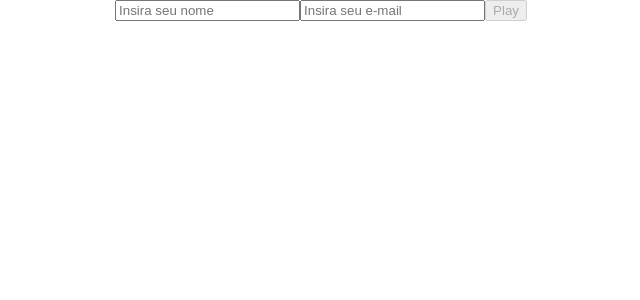
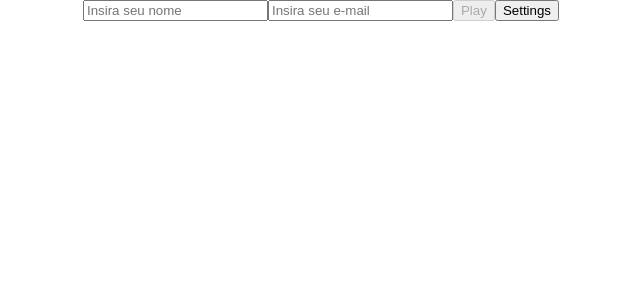
Before and after one commit to pedropereiradev/trivia-game, a React (Create React App) app: page / in a window 1280 px wide. Shown: the top 300 px of the page, without its empty margins (319-959 px from the left). Built offline with nearby package versions, Linux system fonts and the light colour scheme.

Commit message:
feat: req 03 implemented

```diff
--- a/src/App.js
+++ b/src/App.js
@@ -3,6 +3,7 @@
 import Login from './pages/Login';
 import './App.css';
 import Game from './pages/Game';
+import Settings from './pages/Settings';
 
 export default function App() {
   return (
@@ -10,6 +11,7 @@
       <Switch>
         <Route exact path="/" component={ Login } />
         <Route path="/game" component={ Game } />
+        <Route path="/settings" component={ Settings } />
       </Switch>
     </div>
   );
--- a/src/pages/Login.jsx
+++ b/src/pages/Login.jsx
@@ -1,6 +1,7 @@
 import React, { Component } from 'react';
 import { connect } from 'react-redux';
 import PropTypes from 'prop-types';
+import { Link } from 'react-router-dom';
 import { fetchAPIPlayer } from '../redux/actions';
 
 class Login extends Component {
@@ -75,6 +76,17 @@
         >
           Play
         </button>
+
+        <Link to="/settings">
+          <button
+            type="button"
+            data-testid="btn-settings"
+          >
+            {' '}
+            Settings
+
+          </button>
+        </Link>
       </div>
     );
   }
--- /dev/null
+++ b/src/pages/Settings.jsx
@@ -0,0 +1,15 @@
+import React, { Component } from 'react';
+
+class Settings extends Component {
+  render() {
+    return (
+      <div
+        data-testid="settings-title"
+      >
+        Settings
+      </div>
+    );
+  }
+}
+
+export default Settings;
```
